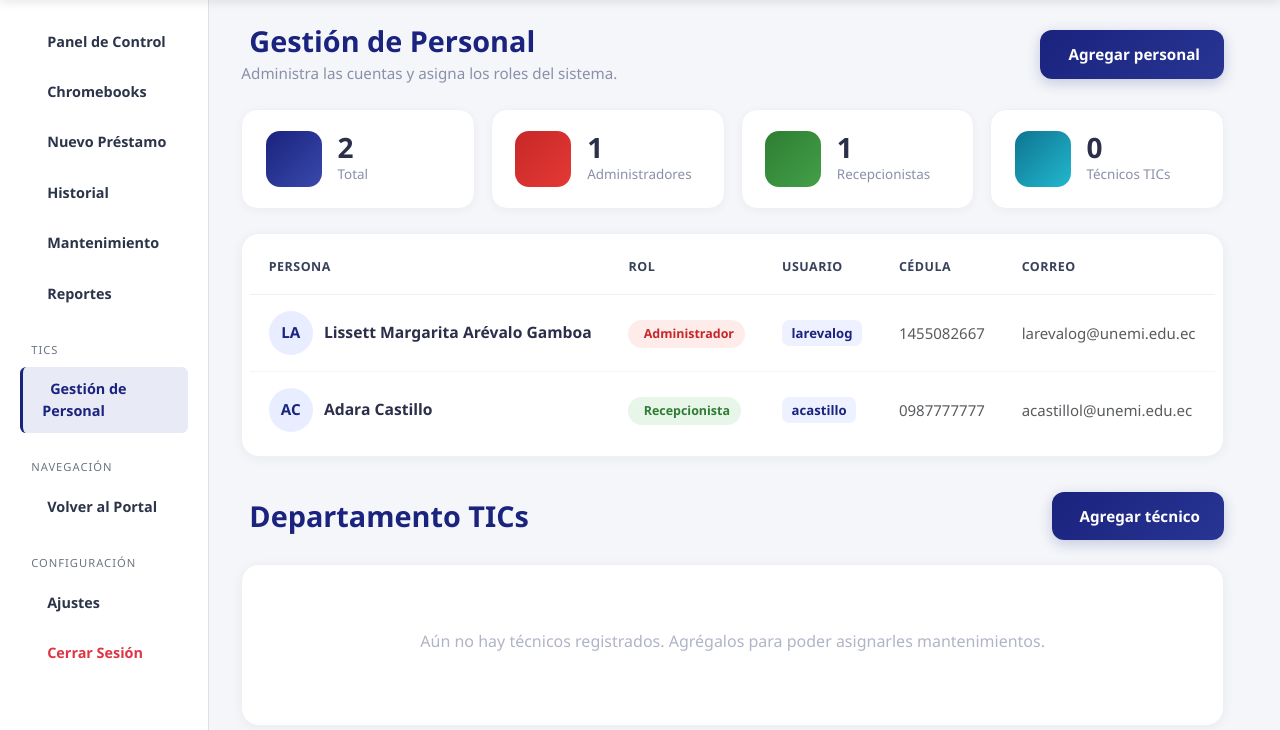
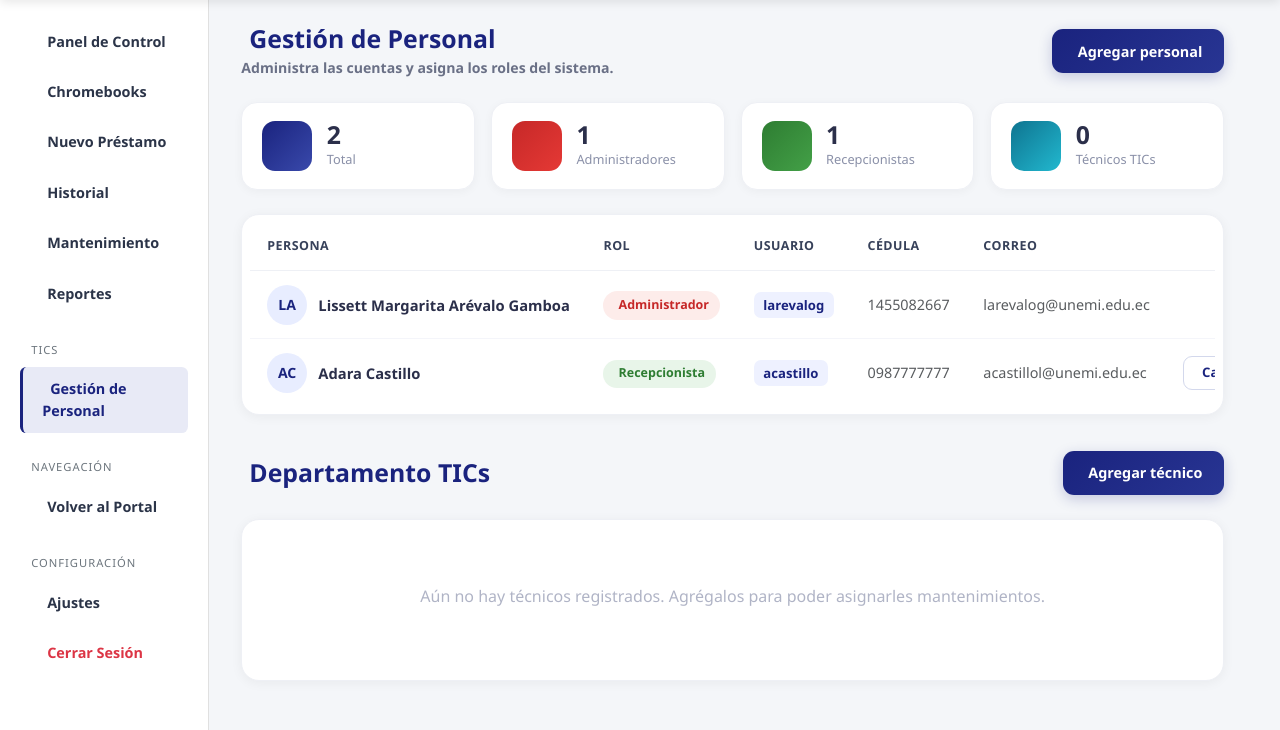
Before and after one commit to AnderProject/crai-chromebook-management, a Django app: page /prestamos/personal/ in a window 1280 px wide. Shown: the part 70-800 px from the top of the page. Run offline with Django 5.2, Linux system fonts and the light colour scheme; a user stored in the database is signed in; data comes from the database, SQL or seed files in the repository; data that the repository does not hold is empty; some libraries are stand-ins or nearby versions.

Commit message:
style(personal): reducir un poco la escala; subtitulo mas negrita (font-weight 600)
Co-Authored-By: Claude Fable 5 <noreply@anthropic.com>

```diff
--- a/static/css/personal.css
+++ b/static/css/personal.css
@@ -3,7 +3,7 @@
    ===================================================== */
 
 .personal-panel {
-    max-width: 1380px;
+    max-width: 1240px;
     margin: 0 auto;
     animation: fadeIn 0.4s ease;
 }
@@ -20,14 +20,15 @@
 
 .personal-titulo {
     font-weight: 800;
-    font-size: 1.8rem;
+    font-size: 1.55rem;
     color: #1a237e;
     margin: 0;
 }
 
 .personal-subtitulo {
-    color: #8a90a8;
-    font-size: 0.95rem;
+    color: #6a7086;
+    font-size: 0.88rem;
+    font-weight: 600;
     margin: 0.2rem 0 0;
 }
 
@@ -35,10 +36,10 @@
     background: linear-gradient(135deg, #1a237e, #283593);
     color: #fff;
     border: none;
-    border-radius: 12px;
-    padding: 0.8rem 1.5rem;
+    border-radius: 11px;
+    padding: 0.7rem 1.35rem;
     font-weight: 600;
-    font-size: 0.95rem;
+    font-size: 0.9rem;
     cursor: pointer;
     transition: all 0.2s ease;
     box-shadow: 0 4px 14px rgba(26, 35, 126, 0.22);
@@ -61,23 +62,23 @@
     background: #fff;
     border: 1px solid #eef0f5;
     border-radius: 16px;
-    padding: 1.3rem 1.45rem;
+    padding: 1.1rem 1.25rem;
     display: flex;
     align-items: center;
-    gap: 1rem;
+    gap: 0.9rem;
     box-shadow: 0 2px 10px rgba(0, 0, 0, 0.04);
     transition: transform 0.22s ease, box-shadow 0.22s ease;
 }
 .stat-mini:hover { transform: translateY(-3px); box-shadow: 0 10px 22px rgba(26,35,126,0.12); }
 
 .stat-mini-icono {
-    width: 56px;
-    height: 56px;
-    border-radius: 14px;
+    width: 50px;
+    height: 50px;
+    border-radius: 13px;
     display: flex;
     align-items: center;
     justify-content: center;
-    font-size: 1.5rem;
+    font-size: 1.35rem;
     color: #fff;
     flex-shrink: 0;
     transition: transform 0.3s ease;
@@ -90,14 +91,14 @@
 
 .stat-mini-num {
     display: block;
-    font-size: 1.75rem;
+    font-size: 1.55rem;
     font-weight: 800;
     color: #2b2f4a;
     line-height: 1;
 }
 
 .stat-mini-lbl {
-    font-size: 0.84rem;
+    font-size: 0.8rem;
     color: #8a90a8;
 }
 
@@ -122,15 +123,15 @@
     letter-spacing: 0.04em;
     color: #37415a;
     font-weight: 800;
-    padding: 1.05rem 1.15rem;
+    padding: 0.9rem 1.05rem;
     border-bottom: 1px solid #eef0f5;
     white-space: nowrap;          /* que los títulos no se partan en dos líneas */
 }
 
 .tabla-personal tbody td {
-    padding: 1rem 1.15rem;
+    padding: 0.85rem 1.05rem;
     border-bottom: 1px solid #f4f5fa;
-    font-size: 0.94rem;
+    font-size: 0.9rem;
     color: #3a3f5a;
     vertical-align: middle;
 }
@@ -154,12 +155,12 @@
     font-weight: 600;
     color: #2b2f4a;
     white-space: nowrap;   /* el nombre no se parte en varias líneas */
-    font-size: 0.98rem;
+    font-size: 0.92rem;
 }
 
 .persona-avatar {
-    width: 44px;
-    height: 44px;
+    width: 40px;
+    height: 40px;
     border-radius: 50%;
     background: #e8edff;
     color: #1a237e;
@@ -167,7 +168,7 @@
     align-items: center;
     justify-content: center;
     font-weight: 700;
-    font-size: 0.95rem;
+    font-size: 0.88rem;
     flex-shrink: 0;
 }
 
@@ -477,9 +478,9 @@ body.modo-oscuro .campo select {
 .carga-badge {
     display: inline-flex;
     align-items: center;
-    padding: 0.35rem 0.85rem;
+    padding: 0.32rem 0.8rem;
     border-radius: 999px;
-    font-size: 0.82rem;
+    font-size: 0.78rem;
     font-weight: 700;
     white-space: nowrap;
 }
```
